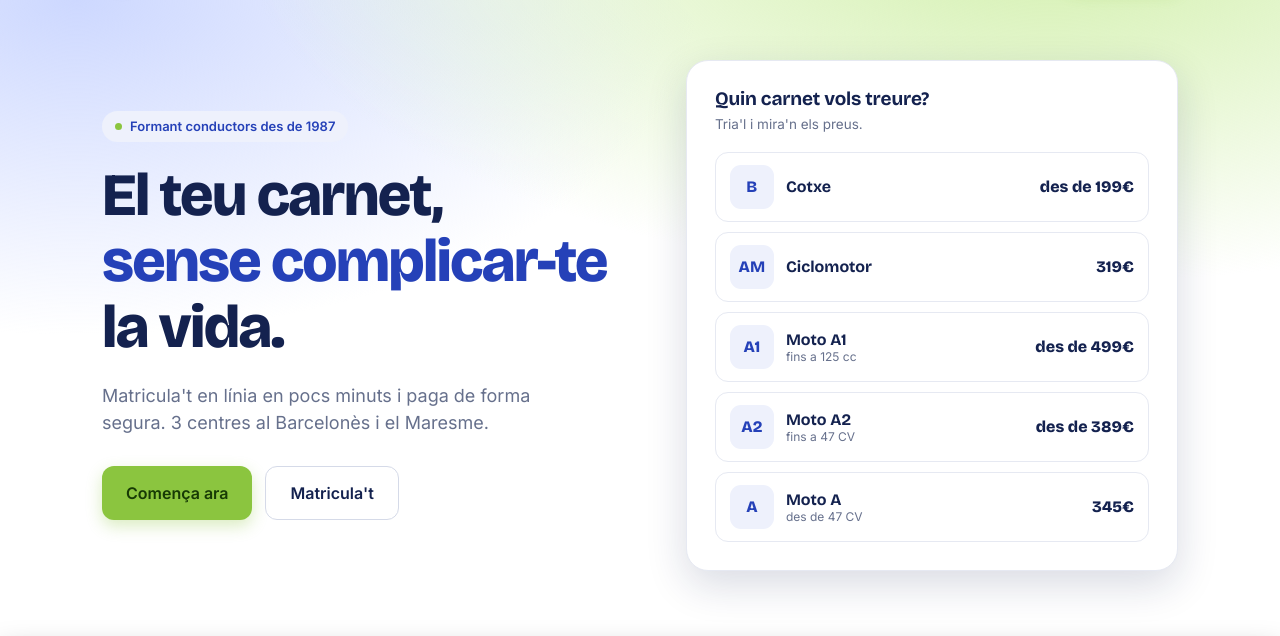
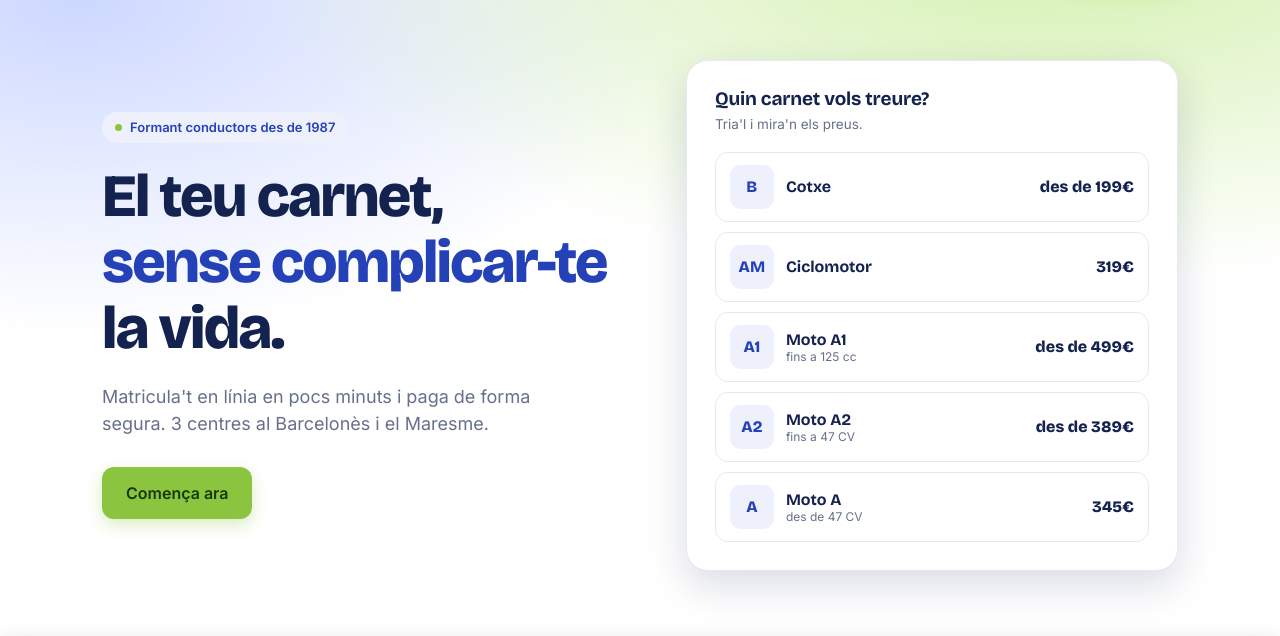
Before and after one commit to AutoescolesRolan/web, a FastAPI app: page / in a window 1280 px wide. Shown: the part 67-703 px from the top of the page. Run offline with FastAPI, Linux system fonts and the light colour scheme.

Commit message:
Add files via upload

```diff
--- a/app/templates/web/home.html
+++ b/app/templates/web/home.html
@@ -48,8 +48,7 @@
     <h1>El teu carnet, <span class="hl">sense complicar-te</span> la vida.</h1>
     <p class="lead">Matricula't en línia en pocs minuts i paga de forma segura. 3 centres al Barcelonès i el Maresme.</p>
     <div class="hero-cta">
-      <a class="btn btn-verd btn-lg" href="/preus">Comença ara</a>
-      <a class="btn btn-ghost btn-lg" href="/matricula">Matricula't</a>
+      <a class="btn btn-verd btn-lg" href="/matricula">Comença ara</a>
     </div>
   </div>
   <div class="hero-card">
@@ -97,6 +96,5 @@
   <h2>A un clic del teu carnet</h2>
   <p>Consulta preus i comença la teva matrícula.</p>
   <a class="btn btn-verd btn-lg" href="/preus">Veure preus</a>
-  <a class="btn btn-ghost btn-lg" href="/matricula" style="background:#fff;margin-left:8px">Matricula't</a>
 </div></div></section>
 {% endblock %}
```
